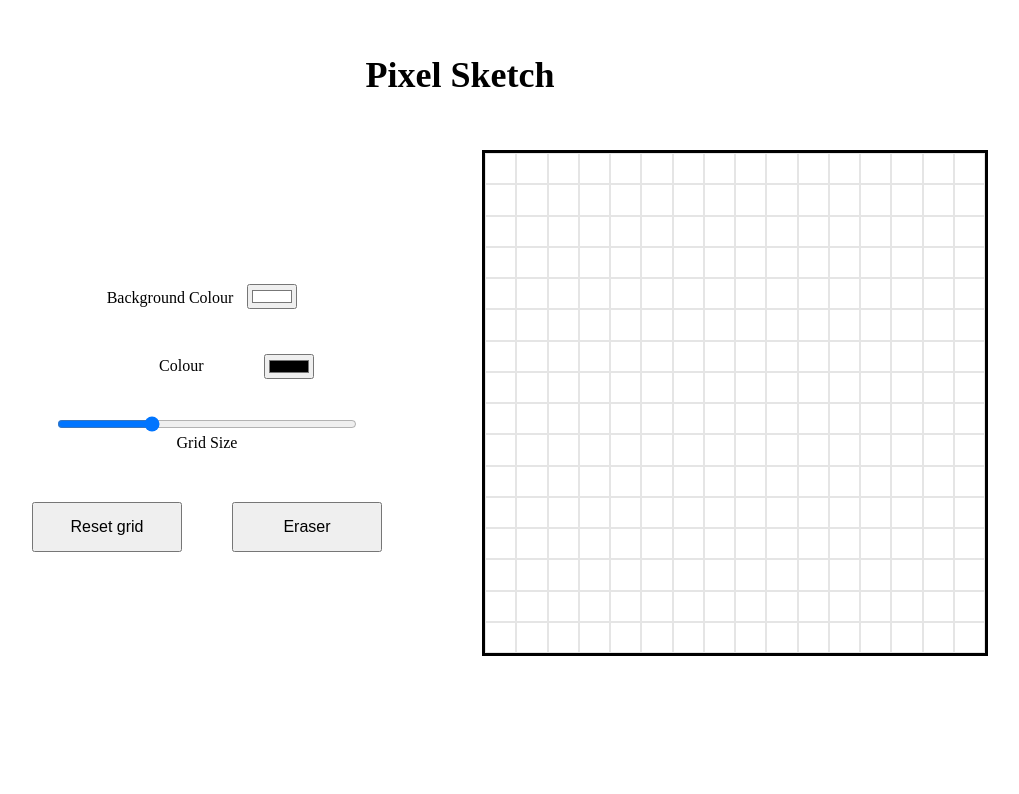
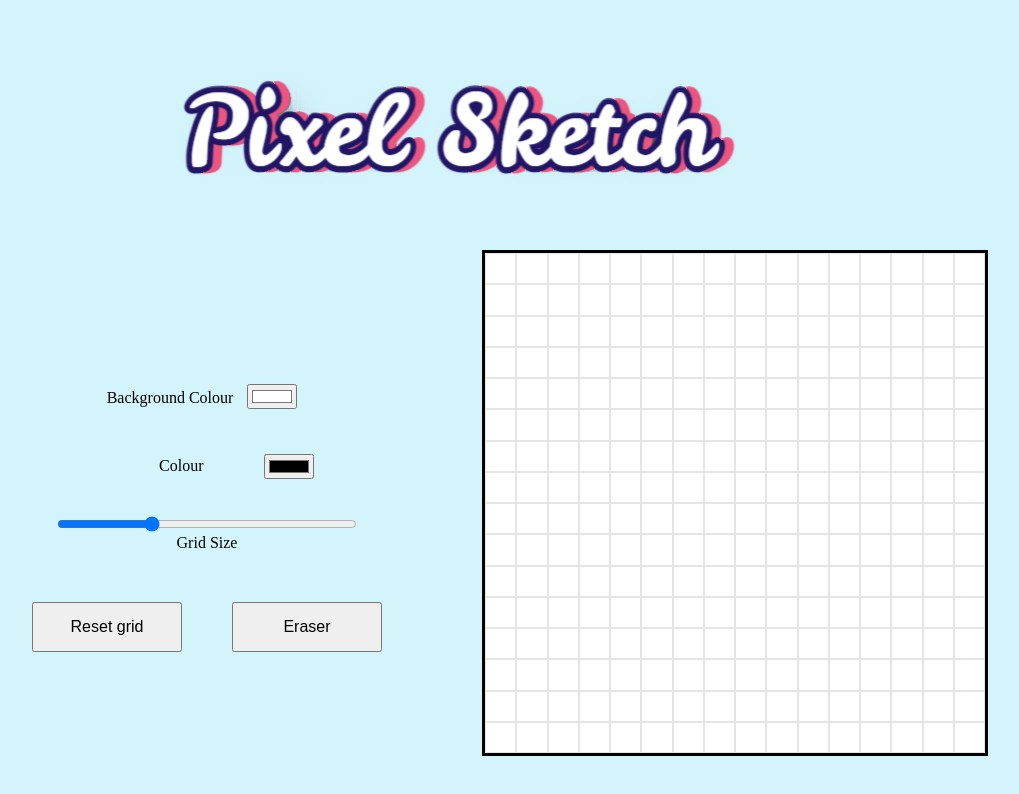
Before and after one commit to kstencell/pixel-sketch, a plain HTML site: page index.html in a window 1280 px wide. Shown: the whole page, without its empty margins (180-1199 px from the left). Drawn offline with Linux system fonts and the light colour scheme.

Commit message:
added a logo and changed the background colour

```diff
--- a/index.html
+++ b/index.html
@@ -10,7 +10,7 @@
 <body>
     <div id="fullscreen">
         <div class="header">
-            <h2>Pixel Sketch</h2>
+            <img src="logo.jpg" #id="logo">
         </div>
         <div id="flex-box-full-screen">
             <div id="toolbar">
--- a/style.css
+++ b/style.css
@@ -1,3 +1,4 @@
+@import url(https://fonts.googleapis.com/css?family=Leckerli+One);
 
 html {
     margin: 0px;
@@ -16,6 +17,7 @@ body {
     flex-direction: column;
     height: 100vh;
     width: 100vw;
+    background-color: #d4f4fc;
 }
 
 .header {
@@ -24,7 +26,8 @@ body {
     justify-content: center;
     height: 150px;
     min-height: 150px;
-    font-size: 24px;
+    margin-bottom: 50px;
+    margin-top: 50px;
 }
 
 #flex-box-full-screen {
@@ -102,6 +105,10 @@ body {
     align-items: center;
 }
 
+#eraser-btn:active {
+    box-shadow: inset 10px 10px 50px #aa0000;
+}
+
 #grid {
     display: grid;
     height: 500px;
```
Also changed, not shown: logo.jpg (added).
